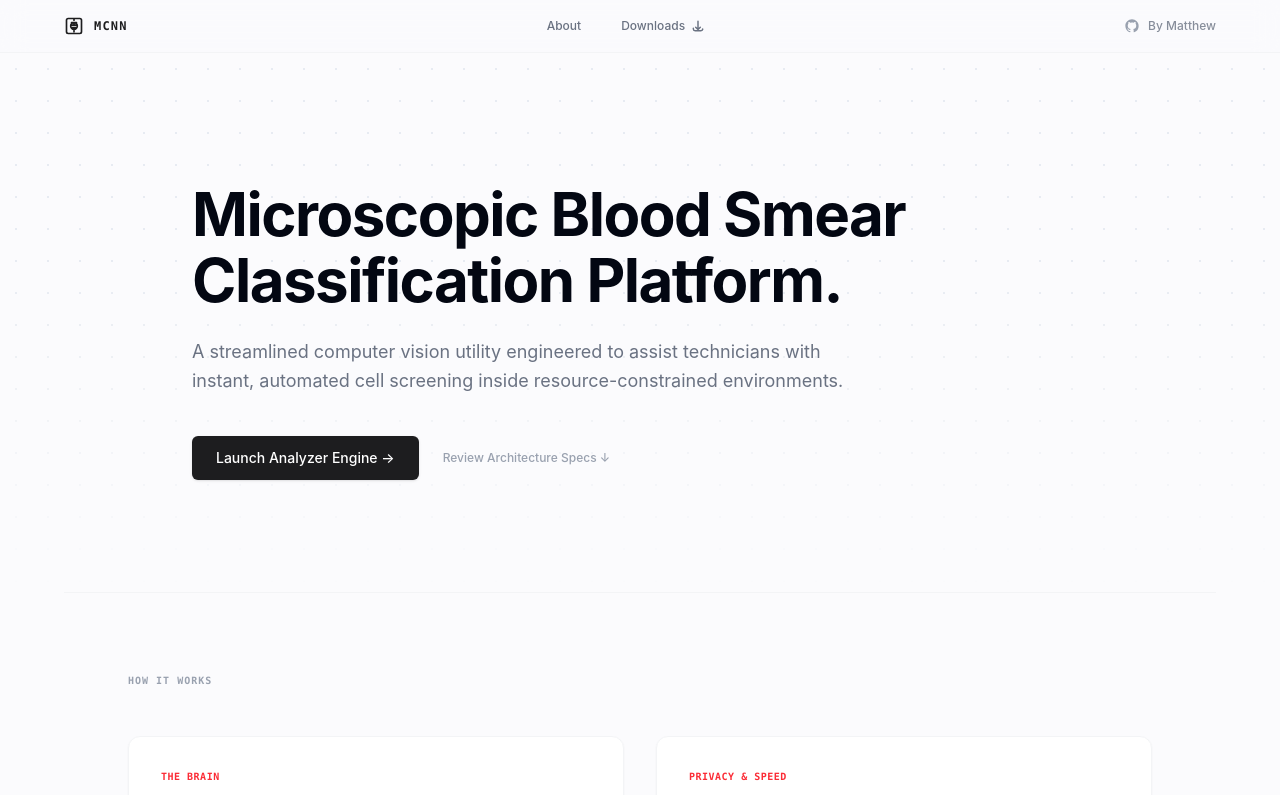
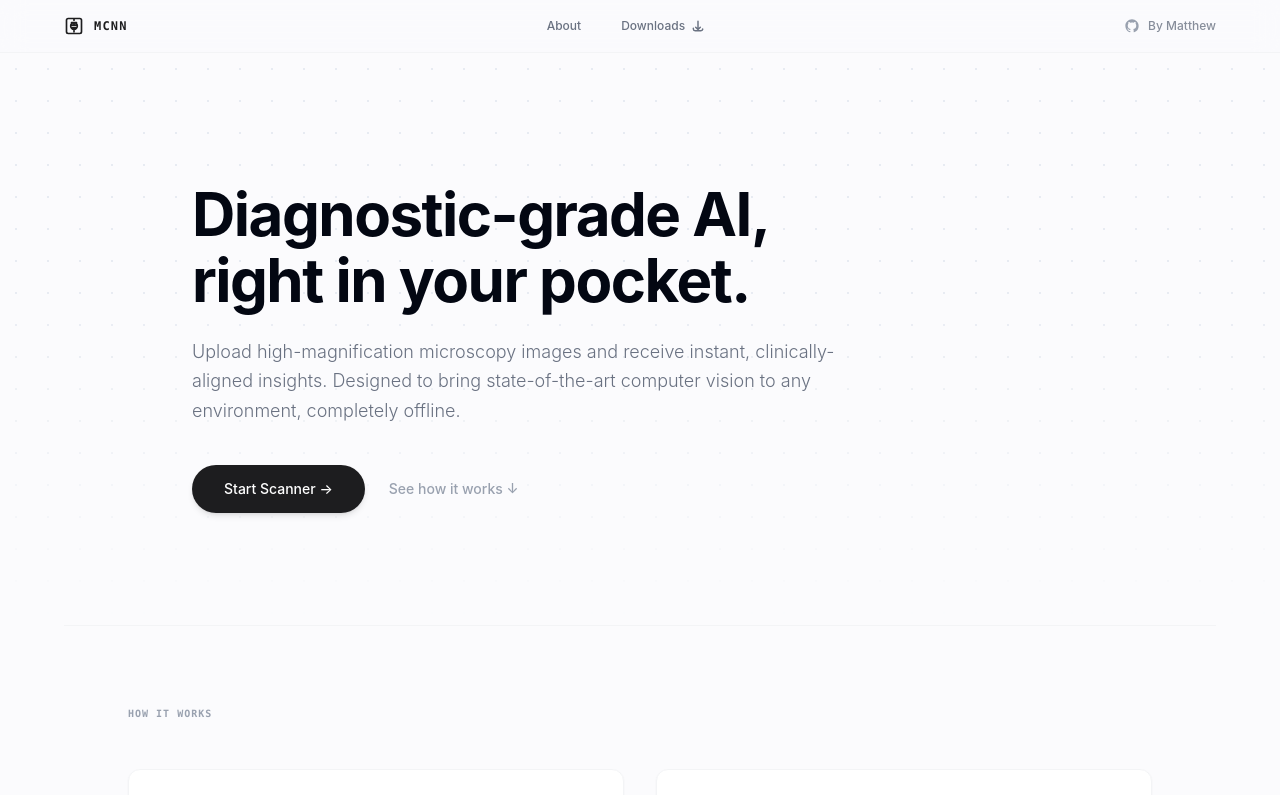
Before and after one commit to Shekwoyan/microscan-app, a React (Vite) app: page / in a window 1280 px wide. Shown: the top 795 px of the page. Built offline with nearby package versions, Linux system fonts and the light colour scheme.

Commit message:
Update hero text to match aesthetic tone

```diff
--- a/src/App.jsx
+++ b/src/App.jsx
@@ -281,27 +281,27 @@ export default function App() {
               />
 
               <div className="max-w-5xl mx-auto px-6 pt-32 pb-28 text-left md:px-16 relative z-10 animate-apple-in" style={{ animationDelay: '100ms' }}>
-                <h1 className="text-4xl md:text-6xl font-bold tracking-tight text-gray-950 leading-[1.1] mb-6 max-w-3xl">
-                  Microscopic Blood Smear <br />Classification Platform.
+                <h1 className="text-4xl md:text-5xl lg:text-6xl font-bold tracking-tight text-gray-950 leading-[1.1] mb-6 max-w-3xl">
+                  Diagnostic-grade AI, <br />right in your pocket.
                 </h1>
 
-                <p className="text-base md:text-lg text-gray-500 max-w-2xl font-normal leading-relaxed mb-10">
-                  A streamlined computer vision utility engineered to assist technicians with instant, automated cell screening inside resource-constrained environments.
+                <p className="text-base md:text-lg text-gray-500 max-w-2xl font-light leading-relaxed mb-10">
+                  Upload high-magnification microscopy images and receive instant, clinically-aligned insights. Designed to bring state-of-the-art computer vision to any environment, completely offline.
                 </p>
 
                 <div className="flex flex-col sm:flex-row gap-6 items-start sm:items-center">
                   <button
                     onClick={() => setView('scanner')}
-                    className="bg-[#1D1D1F] hover:bg-black text-white text-sm font-medium px-6 py-3 rounded-md transition-all duration-300 shadow-sm"
+                    className="bg-[#1D1D1F] hover:bg-black text-white text-sm font-medium px-8 py-3.5 rounded-full transition-all duration-300 shadow-md hover:shadow-lg"
                   >
-                    Launch Analyzer Engine &rarr;
+                    Start Scanner &rarr;
                   </button>
                   <a
                     href="#system-specs"
                     onClick={(e) => { e.preventDefault(); scrollToArchitecture(); }}
-                    className="text-xs font-medium text-gray-400 hover:text-gray-900 transition-colors duration-200 flex items-center gap-1"
+                    className="text-sm font-medium text-gray-400 hover:text-gray-900 transition-colors duration-200 flex items-center gap-1.5"
                   >
-                    Review Architecture Specs &darr;
+                    See how it works &darr;
                   </a>
                 </div>
               </div>
```
Also changed, not shown: 4 other files (tests, documents, lock files or other folders).
